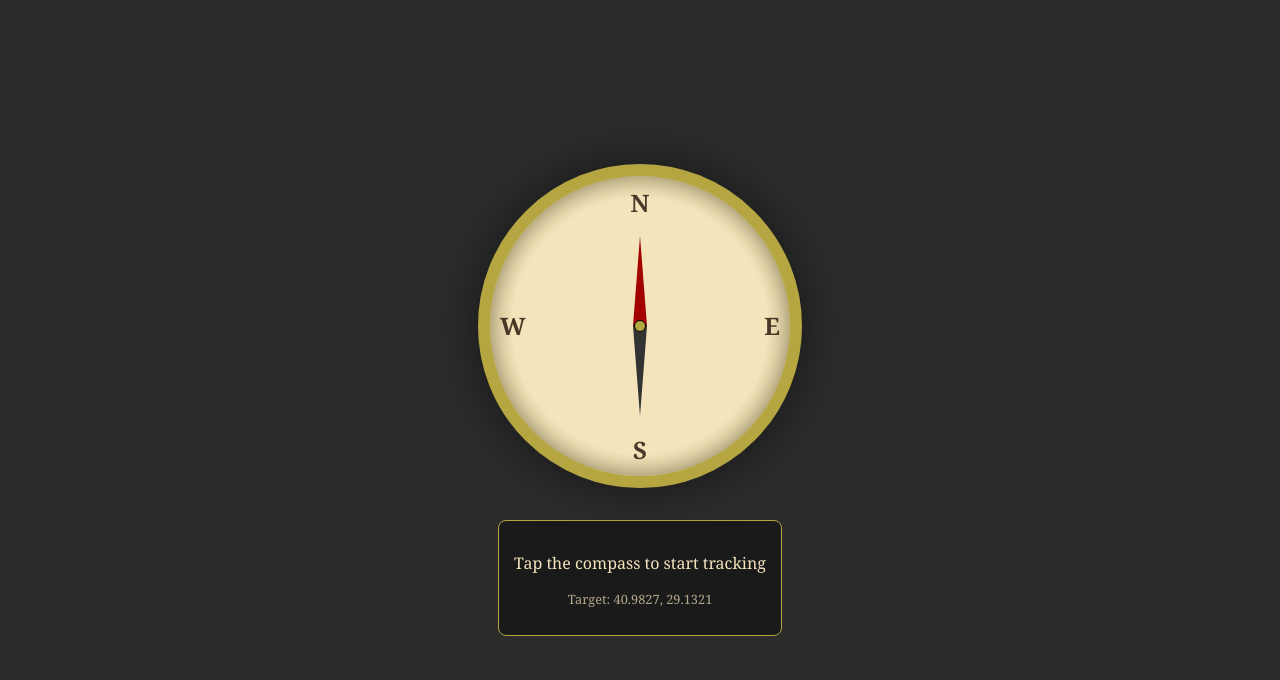
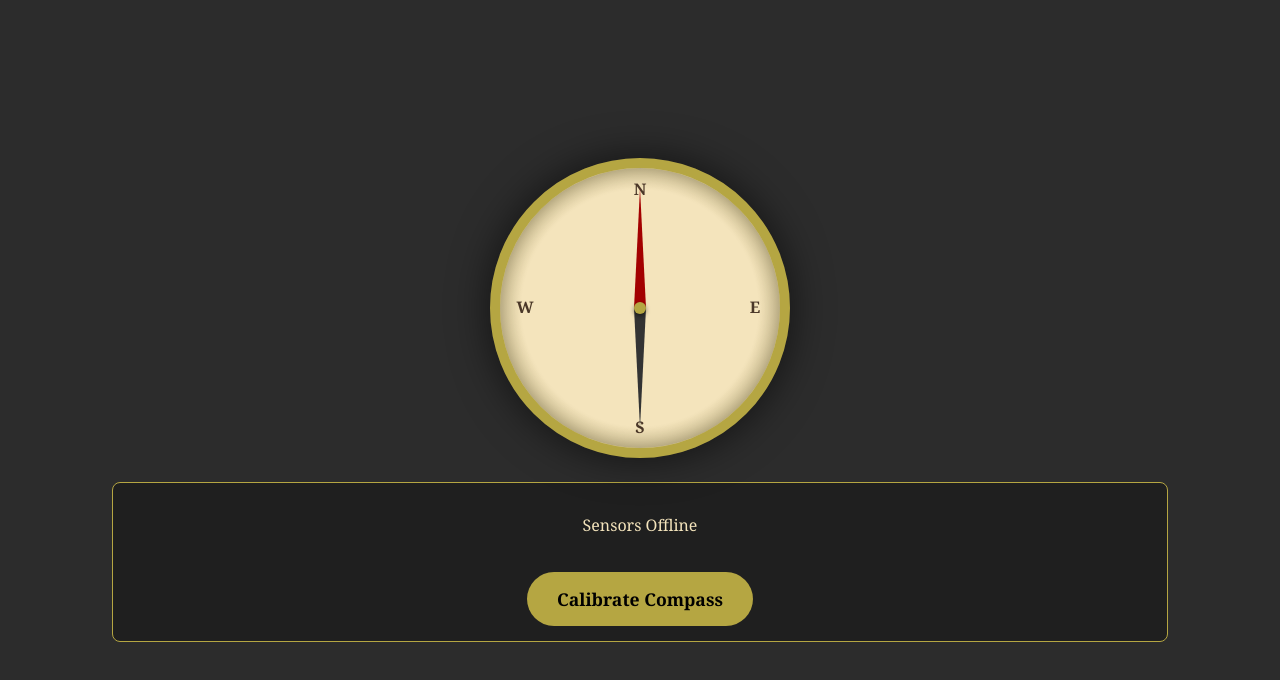
Before and after one commit to JohnDory-ai/brandiumcompass, a plain HTML site: page index.html in a window 1280 px wide. Drawn offline with Linux system fonts and the light colour scheme.

Commit message:
Refactor compass UI and add calibration button
Updated compass UI and functionality with improved styles and added calibration button.

```diff
--- a/index.html
+++ b/index.html
@@ -22,45 +22,44 @@
             font-family: 'Georgia', serif;
             color: var(--parchment);
             overflow: hidden;
+            touch-action: none;
         }
 
         .compass-container {
             position: relative;
-            width: 300px;
-            height: 300px;
+            width: 280px;
+            height: 280px;
             border-radius: 50%;
             background: radial-gradient(circle, var(--parchment) 60%, var(--dark-brass) 100%);
-            border: 12px solid var(--brass);
-            box-shadow: 0 0 50px rgba(0,0,0,0.5), inset 0 0 20px rgba(0,0,0,0.3);
-            cursor: pointer;
+            border: 10px solid var(--brass);
+            box-shadow: 0 0 40px rgba(0,0,0,0.6), inset 0 0 20px rgba(0,0,0,0.3);
         }
 
+        /* The Rose stays static, the needle moves */
         .rose {
             position: absolute;
             width: 100%;
             height: 100%;
-            display: flex;
-            justify-content: center;
-            align-items: center;
             font-weight: bold;
             color: #4a3728;
         }
 
-        .direction { position: absolute; font-size: 1.5rem; }
+        .direction { position: absolute; width: 20px; text-align: center; left: calc(50% - 10px); }
         .n { top: 10px; }
-        .e { right: 10px; }
+        .e { right: 15px; left: auto; top: calc(50% - 12px); }
         .s { bottom: 10px; }
-        .w { left: 10px; }
+        .w { left: 15px; top: calc(50% - 12px); }
 
         #needle {
             position: absolute;
             top: 50%;
             left: 50%;
-            width: 14px;
-            height: 180px;
-            margin-left: -7px;
-            margin-top: -90px;
-            transition: transform 0.5s cubic-bezier(0.175, 0.885, 0.32, 1.275);
+            width: 12px;
+            height: 240px;
+            margin-left: -6px;
+            margin-top: -120px;
+            /* Smooth transition for the spin */
+            transition: transform 0.1s linear;
             z-index: 10;
         }
 
@@ -68,65 +67,59 @@
             content: '';
             position: absolute;
             top: 0;
-            left: 0;
-            width: 0;
-            height: 0;
-            border-left: 7px solid transparent;
-            border-right: 7px solid transparent;
-            border-bottom: 90px solid #a30000;
+            border-left: 6px solid transparent;
+            border-right: 6px solid transparent;
+            border-bottom: 120px solid #a30000;
         }
 
         #needle::after {
             content: '';
             position: absolute;
             bottom: 0;
-            left: 0;
-            width: 0;
-            height: 0;
-            border-left: 7px solid transparent;
-            border-right: 7px solid transparent;
-            border-top: 90px solid #333;
+            border-left: 6px solid transparent;
+            border-right: 6px solid transparent;
+            border-top: 120px solid #333;
         }
 
         .center-pin {
             position: absolute;
             top: 50%;
             left: 50%;
-            width: 10px;
-            height: 10px;
+            width: 12px;
+            height: 12px;
             background: var(--brass);
             border-radius: 50%;
             transform: translate(-50%, -50%);
             z-index: 11;
-            border: 1px solid #000;
+            box-shadow: 0 2px 4px rgba(0,0,0,0.5);
         }
 
         .info {
-            margin-top: 2rem;
+            margin-top: 1.5rem;
             text-align: center;
-            background: rgba(0,0,0,0.4);
             padding: 15px;
             border-radius: 8px;
             border: 1px solid var(--brass);
-            max-width: 80%;
+            background: rgba(0,0,0,0.3);
+            width: 80%;
         }
 
-        button {
-            margin-top: 10px;
-            padding: 10px 20px;
+        #btn-start {
+            margin-top: 20px;
+            padding: 15px 30px;
+            font-size: 1.1rem;
             background: var(--brass);
             border: none;
-            color: black;
+            cursor: pointer;
+            border-radius: 50px;
             font-family: inherit;
             font-weight: bold;
-            border-radius: 5px;
-            cursor: pointer;
         }
     </style>
 </head>
 <body>
 
-    <div class="compass-container" onclick="requestPermission()">
+    <div class="compass-container">
         <div class="rose">
             <span class="direction n">N</span>
             <span class="direction e">E</span>
@@ -138,8 +131,8 @@
     </div>
 
     <div class="info">
-        <p id="status">Tap the compass to start tracking</p>
-        <p style="font-size: 0.8rem; opacity: 0.7;">Target: 40.9827, 29.1321</p>
+        <p id="status">Sensors Offline</p>
+        <button id="btn-start">Calibrate Compass</button>
     </div>
 
     <script>
@@ -147,7 +140,12 @@
         const targetLon = 29.13213151484832;
         const needle = document.getElementById('needle');
         const statusText = document.getElementById('status');
+        const btn = document.getElementById('btn-start');
 
+        let userLocation = null;
+        let targetBearing = 0;
+
+        // Calculate angle between two points
         function calculateBearing(lat1, lon1, lat2, lon2) {
             const φ1 = lat1 * Math.PI / 180;
             const φ2 = lat2 * Math.PI / 180;
@@ -157,38 +155,47 @@
             return (Math.atan2(y, x) * 180 / Math.PI + 360) % 360;
         }
 
-        function startTracking() {
-            if ("geolocation" in navigator) {
-                navigator.geolocation.watchPosition((position) => {
-                    const bearing = calculateBearing(
-                        position.coords.latitude,
-                        position.coords.longitude,
-                        targetLat,
-                        targetLon
-                    );
-                    needle.style.transform = `rotate(${bearing}deg)`;
-                    statusText.innerText = "Target locked. Follow the red needle.";
-                }, (err) => {
-                    statusText.innerText = "GPS Error: " + err.message;
-                }, { enableHighAccuracy: true });
+        function handleOrientation(event) {
+            let heading = event.webkitCompassHeading || (360 - event.alpha);
+
+            if (userLocation) {
+                // The magic formula:
+                // Target Bearing (fixed angle to destination) - Your Heading (where you are looking)
+                const finalRotation = targetBearing - heading;
+                needle.style.transform = `rotate(${finalRotation}deg)`;
             }
         }
 
-        function requestPermission() {
-            // Check for iOS 13+ motion permissions
-            if (typeof DeviceOrientationEvent !== 'undefined' && typeof DeviceOrientationEvent.requestPermission === 'function') {
-                DeviceOrientationEvent.requestPermission()
-                    .then(response => {
-                        if (response == 'granted') {
-                            startTracking();
-                        }
-                    })
-                    .catch(console.error);
+        async function init() {
+            btn.style.display = 'none';
+            statusText.innerText = "Locating target...";
+
+            // 1. Get GPS Location
+            navigator.geolocation.watchPosition((position) => {
+                userLocation = position.coords;
+                targetBearing = calculateBearing(
+                    userLocation.latitude,
+                    userLocation.longitude,
+                    targetLat,
+                    targetLon
+                );
+                statusText.innerText = "Target Locked: Istanbul";
+            }, (err) => {
+                statusText.innerText = "Check GPS Settings";
+            }, { enableHighAccuracy: true });
+
+            // 2. Request Orientation Permission (iOS 13+)
+            if (typeof DeviceOrientationEvent.requestPermission === 'function') {
+                const permission = await DeviceOrientationEvent.requestPermission();
+                if (permission === 'granted') {
+                    window.addEventListener('deviceorientation', handleOrientation, true);
+                }
             } else {
-                // Android or older iOS
-                startTracking();
+                window.addEventListener('deviceorientation', handleOrientation, true);
             }
         }
+
+        btn.addEventListener('click', init);
     </script>
 </body>
 </html>
```
